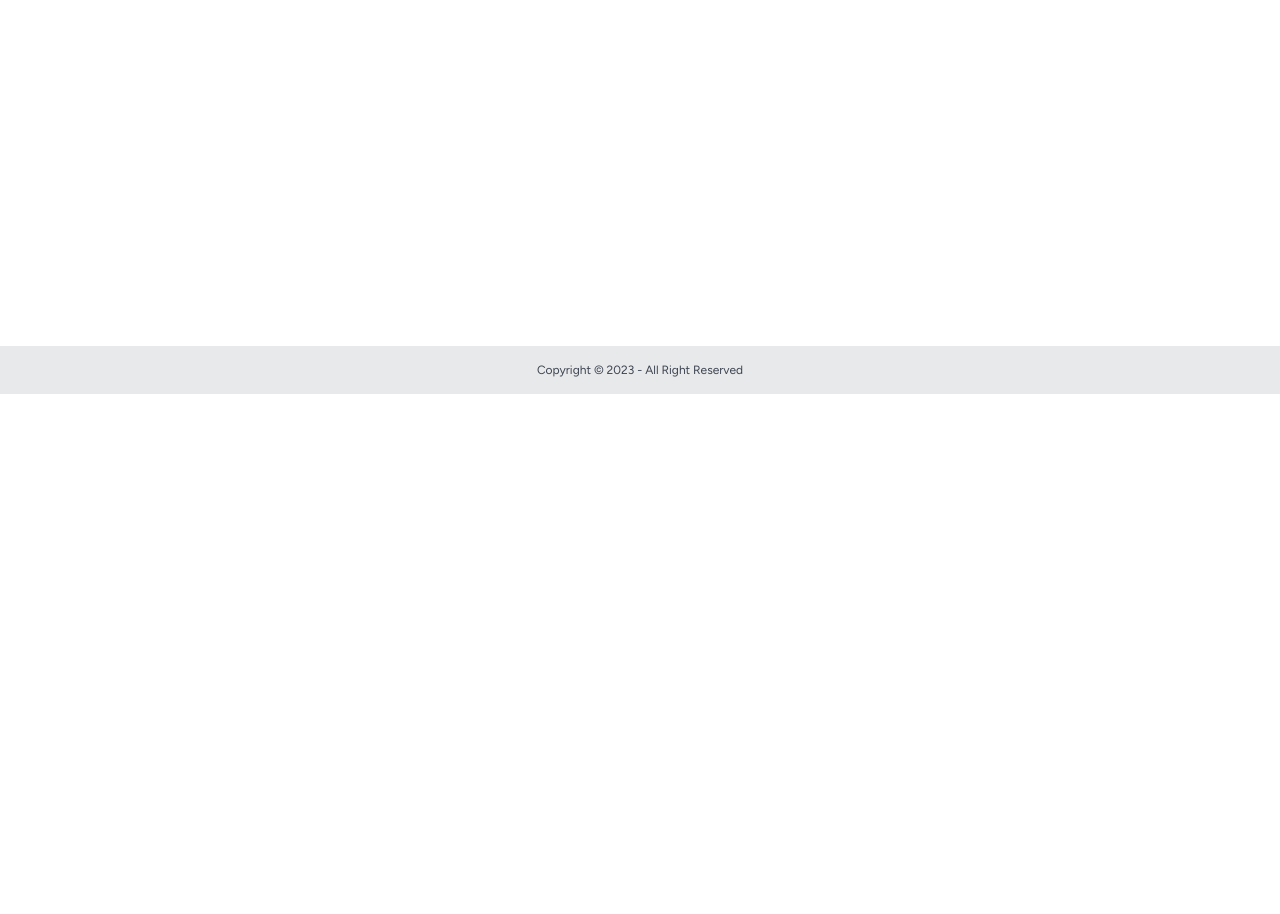
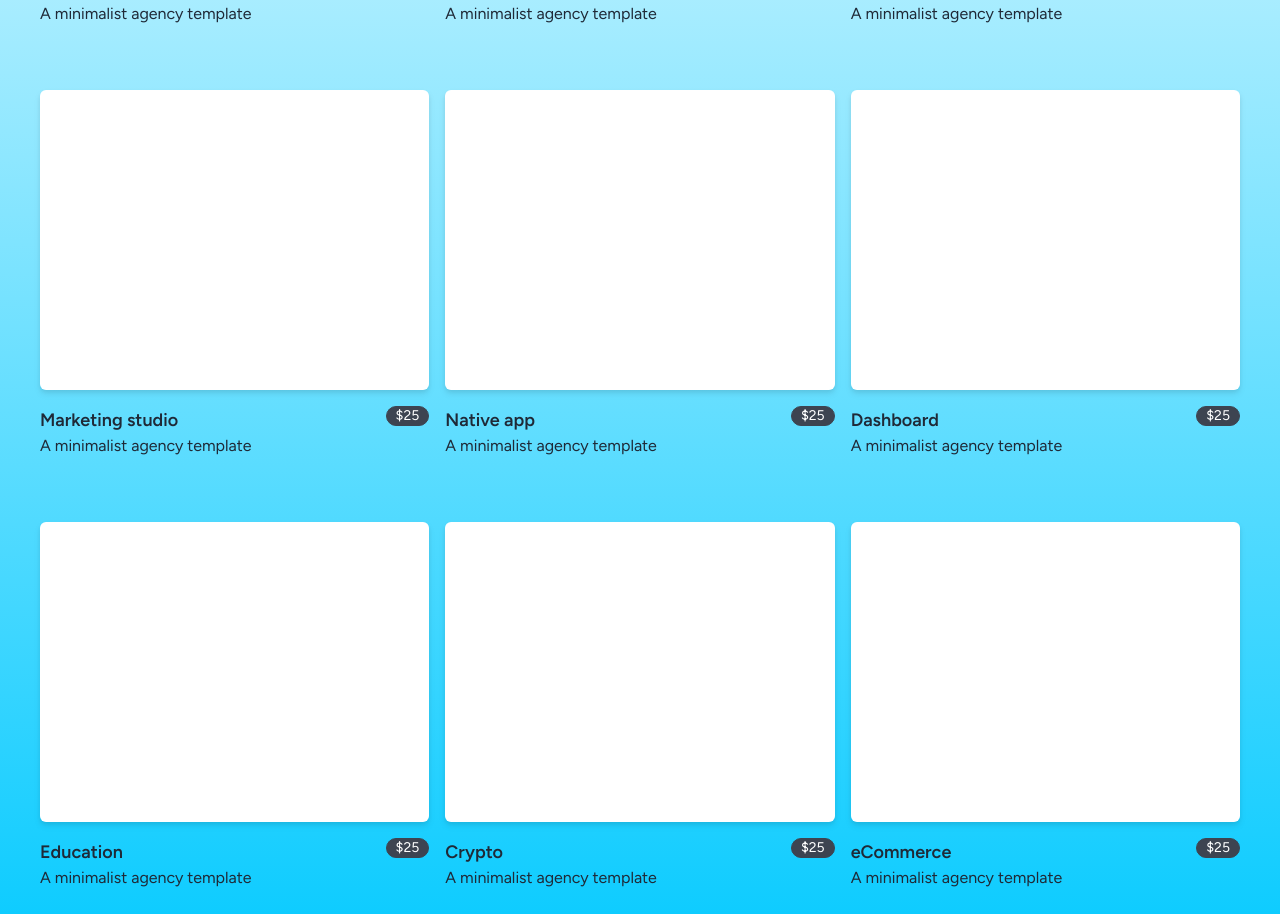
Before and after one commit to oliverox/daisyuitemplates, a Next.js app: page /products in a window 1280 px wide. Before the commit this address had no page. Shown: the part 518-1432 px from the top of the page. Before the commit the page ends 912 px from the top, so only its background shows below. Built offline with nearby package versions, Linux system fonts and the light colour scheme.

Commit message:
initial products page

```diff
--- a/app/layout.tsx
+++ b/app/layout.tsx
@@ -1,4 +1,5 @@
 import './globals.css';
+import Link from 'next/link';
 import type { Metadata } from 'next';
 import { Figtree } from 'next/font/google';
 
@@ -18,7 +19,10 @@ export default function RootLayout({
   children: React.ReactNode;
 }) {
   return (
-    <html lang="en" className={`${figtree.variable} bg-gradient-to-b from-white dark:from-blue-900 to-[#00C9FF] dark:to-neutral`}>
+    <html
+      lang="en"
+      className={`${figtree.variable} bg-gradient-to-b from-white dark:from-blue-900 to-[#00C9FF] dark:to-neutral`}
+    >
       <body>
         <div className="navbar">
           <div className="flex-1 gap-2">
@@ -29,18 +33,23 @@ export default function RootLayout({
                 </g>
               </svg>
             </div>
-            <span className="text-xl hidden sm:block font-mono dark:text-white font-bold">
+            <Link href="/" className="text-xl hidden sm:block font-mono dark:text-white font-bold">
               DaisyUI Templates
-            </span>
-            <span className="text-2xl sm:hidden font-mono dark:text-white font-bold">DT</span>
+            </Link>
+            <Link href="/" className="text-2xl sm:hidden font-mono dark:text-white font-bold">
+              DT
+            </Link>
           </div>
           <div className="flex-none">
             <ul className="menu menu-horizontal px-1 font-semibold dark:text-white">
               <li>
-                <a>Products</a>
+                <Link href="/products">Products</Link>
               </li>
               <li>
                 <a>Freebies</a>
+              </li>
+              <li>
+                <a>Account</a>
               </li>
             </ul>
           </div>
--- a/app/page.tsx
+++ b/app/page.tsx
@@ -23,10 +23,17 @@ export default function Home() {
         </div>
         <div>
           <p className="text-gray-500 dark:text-gray-200 text-lg text-center max-w-md">
-            Looking for <span className="text-secondary dark:text-accent">professional</span>,{' '}
-            <span className="text-secondary dark:text-accent">ready-made templates</span> powered
-            by <span className="text-secondary dark:text-accent">DaisyUI</span>? Try DaisyUI
-            Templates now.
+            Looking for{' '}
+            <span className="text-secondary dark:text-accent">
+              professional
+            </span>
+            ,{' '}
+            <span className="text-secondary dark:text-accent">
+              ready-made templates
+            </span>{' '}
+            powered by{' '}
+            <span className="text-secondary dark:text-accent">DaisyUI</span>?
+            Try DaisyUI Templates now.
           </p>
         </div>
         <div>
@@ -55,7 +62,7 @@ export default function Home() {
       >
         <ul
           className="flex items-center justify-center md:justify-start [&_li]:mx-3
-                      [&_img]:max-w-none animate-infinite-scroll"
+                      [&_img]:max-w-none animate-infinite-scroll py-4"
         >
           <li>
             <div className="w-[300px] h-[300px] border-0 drop-shadow-lg rounded-md bg-white border-spacing-1 border-gray-300"></div>
@@ -113,26 +120,6 @@ export default function Home() {
           </li>
         </ul>
       </div>
-      {/* <div className="w-full overflow-hidden h-[350px] overflow-x-hidden [mask-image:_linear-gradient(to_right,transparent_0,_black_128px,_black_calc(100%-128px),transparent_100%)]">
-        <div className="animate-infinite-scroll flex flex-row gap-3">
-          <div className="flex flex-row flex-nowrap gap-3">
-            <div className="w-[300px] h-[300px] border-0 drop-shadow-lg rounded-md bg-white border-spacing-1 border-gray-300"></div>
-            <div className="w-[300px] h-[300px] border-0 drop-shadow-lg rounded-md bg-white border-spacing-1 border-gray-300"></div>
-            <div className="w-[300px] h-[300px] border-0 drop-shadow-lg rounded-md bg-white border-spacing-1 border-gray-300"></div>
-            <div className="w-[300px] h-[300px] border-0 drop-shadow-lg rounded-md bg-white border-spacing-1 border-gray-300"></div>
-            <div className="w-[300px] h-[300px] border-0 drop-shadow-lg rounded-md bg-white border-spacing-1 border-gray-300"></div>
-            <div className="w-[300px] h-[300px] border-0 drop-shadow-lg rounded-md bg-white border-spacing-1 border-gray-300"></div>
-          </div>
-          <div className="flex flex-row flex-nowrap gap-3">
-            <div className="w-[300px] h-[300px] border-0 drop-shadow-lg rounded-md bg-white border-spacing-1 border-gray-300"></div>
-            <div className="w-[300px] h-[300px] border-0 drop-shadow-lg rounded-md bg-white border-spacing-1 border-gray-300"></div>
-            <div className="w-[300px] h-[300px] border-0 drop-shadow-lg rounded-md bg-white border-spacing-1 border-gray-300"></div>
-            <div className="w-[300px] h-[300px] border-0 drop-shadow-lg rounded-md bg-white border-spacing-1 border-gray-300"></div>
-            <div className="w-[300px] h-[300px] border-0 drop-shadow-lg rounded-md bg-white border-spacing-1 border-gray-300"></div>
-            <div className="w-[300px] h-[300px] border-0 drop-shadow-lg rounded-md bg-white border-spacing-1 border-gray-300"></div>
-          </div>
-        </div>
-      </div> */}
     </div>
   );
 }
--- /dev/null
+++ b/app/products/page.tsx
@@ -0,0 +1,95 @@
+import type { ReactNode } from 'react';
+
+function Product(props: { children: ReactNode }) {
+  return <div className="flex flex-col my-6">{props.children}</div>;
+}
+
+function TemplateImage() {
+  return (
+    <div className="min-w-[200px] min-h-[300px] bg-white rounded-md mb-4 drop-shadow-md"></div>
+  );
+}
+
+export default function Products() {
+  return (
+    <div className="min-h-screen">
+      <main className="p-10">
+        <h1 className="text-2xl font-semibold mb-4">Our Products</h1>
+        <div className="grid grid-cols-1 sm:grid-cols-2 md:grid-cols-3 gap-4">
+          <Product>
+            <TemplateImage />
+            <div className="flex flex-row justify-between">
+              <span className="text-lg font-semibold">Tech startup</span>
+              <div className="badge badge-neutral">$25</div>
+            </div>
+            <span>A minimalist agency template</span>
+          </Product>
+          <Product>
+            <TemplateImage />
+            <div className="flex flex-row justify-between">
+              <span className="text-lg font-semibold">Blog</span>
+              <div className="badge badge-neutral">$25</div>
+            </div>
+            <span>A minimalist agency template</span>
+          </Product>
+          <Product>
+            <TemplateImage />
+            <div className="flex flex-row justify-between">
+              <span className="text-lg font-semibold">CV / Résumé</span>
+              <div className="badge badge-neutral">$25</div>
+            </div>
+            <span>A minimalist agency template</span>
+          </Product>
+          <Product>
+            <TemplateImage />
+            <div className="flex flex-row justify-between">
+              <span className="text-lg font-semibold">Marketing studio</span>
+              <div className="badge badge-neutral">$25</div>
+            </div>
+            <span>A minimalist agency template</span>
+          </Product>
+          <Product>
+            <TemplateImage />
+            <div className="flex flex-row justify-between">
+              <span className="text-lg font-semibold">Native app</span>
+              <div className="badge badge-neutral">$25</div>
+            </div>
+            <span>A minimalist agency template</span>
+          </Product>
+          <Product>
+            <TemplateImage />
+            <div className="flex flex-row justify-between">
+              <span className="text-lg font-semibold">Dashboard</span>
+              <div className="badge badge-neutral">$25</div>
+            </div>
+            <span>A minimalist agency template</span>
+          </Product>
+          <Product>
+            <TemplateImage />
+            <div className="flex flex-row justify-between">
+              <span className="text-lg font-semibold">Education</span>
+              <div className="badge badge-neutral">$25</div>
+            </div>
+            <span>A minimalist agency template</span>
+          </Product>
+          <Product>
+            <TemplateImage />
+            <div className="flex flex-row justify-between">
+              <span className="text-lg font-semibold">Crypto</span>
+              <div className="badge badge-neutral">$25</div>
+            </div>
+            <span>A minimalist agency template</span>
+          </Product>
+          <Product>
+            <TemplateImage />
+            <div className="flex flex-row justify-between">
+              <span className="text-lg font-semibold">eCommerce</span>
+              <div className="badge badge-neutral">$25</div>
+            </div>
+            <span>A minimalist agency template</span>
+          </Product>
+        </div>
+      </main>
+    </div>
+  );
+}
```
